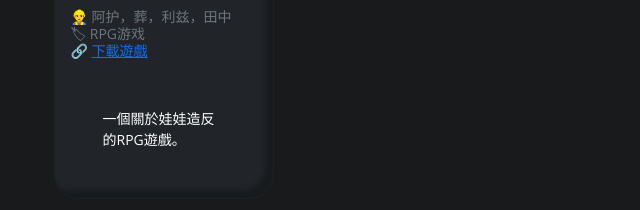
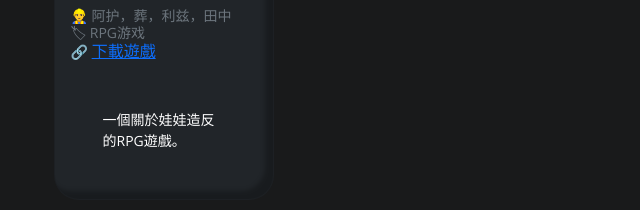
Before and after one commit to blackdestinystudio/home, a plain HTML site: page index.html in a window 1280 px wide. Shown: the part 2841-3051 px from the top of the page, 232-872 px from the left. Drawn offline with nearby package versions, Linux system fonts and the light colour scheme; a web font is replaced by a local one.

Commit message:
whatever

```diff
--- a/styles.css
+++ b/styles.css
@@ -117,12 +117,16 @@ h1 {
 }
 
 /* Small devices (landscape phones, 576px and up) */
-@media (min-width: 576px) {
+@media (min-width: 400px) {
     .content {
         max-width: 70%;
     }
     .card-text {
         padding: 2rem !important;
+    }
+
+    a {
+        font-size: 1.3rem;
     }
 }
 
@@ -138,6 +142,9 @@ h1 {
     .content {
         max-width: 70%;
     }
+        a {
+            font-size: 1rem;
+        }
 }
 
 /* X-Large devices (large desktops, 1200px and up) */
```
